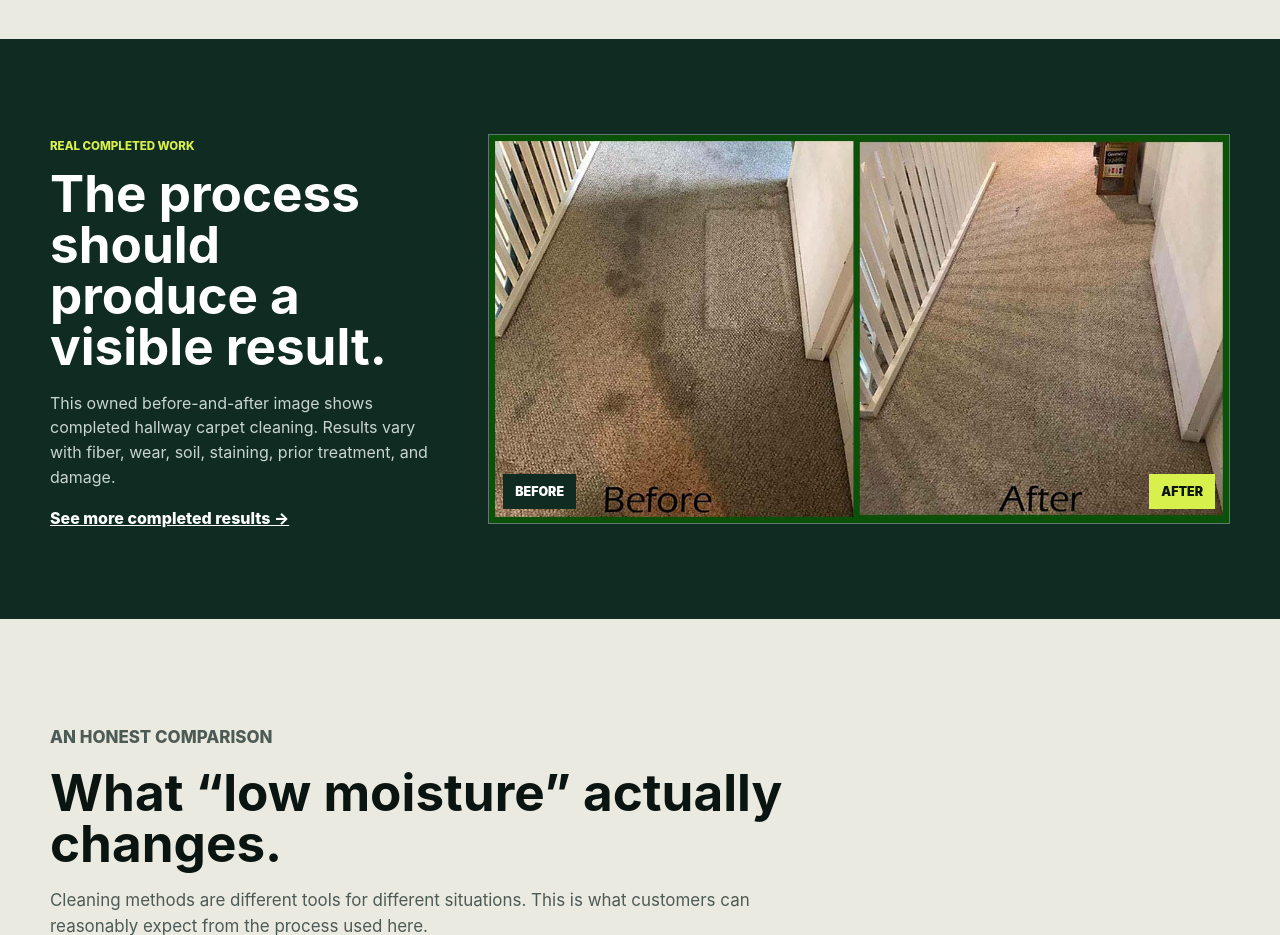
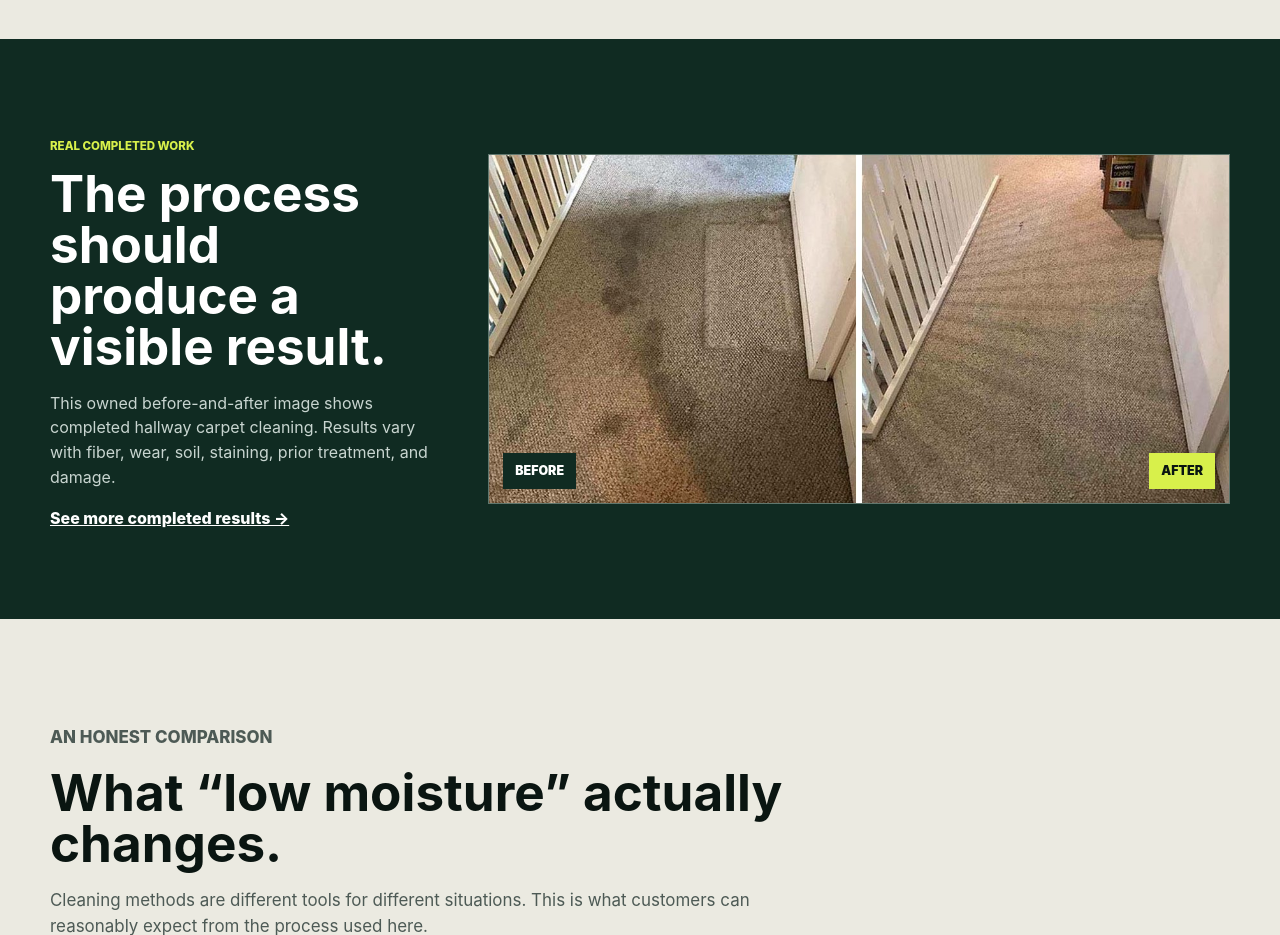
Before and after one commit to klang67205/Carpetcleaningsite, a website with bundled scripts: page low-moisture-carpet-cleaning/index.html in a window 1280 px wide. Shown: the part 1520-2455 px from the top of the page. Built offline with nearby package versions, Linux system fonts and the light colour scheme.

Commit message:
Low-moisture page: clean before/after photo

```diff
--- a/low-moisture-carpet-cleaning/index.html
+++ b/low-moisture-carpet-cleaning/index.html
@@ -32,7 +32,7 @@
   <main id="main">
     <section class="service-hero"><p class="eyebrow">How the cleaning works</p><h1>Low moisture. Strong agitation. Less time waiting on wet carpet.</h1><p class="lead">We use professional encapsulation chemistry and a counter-rotating brush machine to work through the carpet pile without heavily saturating it. Carpet typically dries in 1.5–2 hours.</p><div class="actions"><a class="button" href="https://book.housecallpro.com/book/Wichita-Carpet-Cleaning-Services/36104bbb2c7d409a8293445c570b5f8b?v2=true&attr=10858">See times &amp; book</a><a class="button button-secondary" href="#process">See all five steps</a></div><div class="service-facts"><div><strong>1.5–2 hours</strong><span>Typical dry time</span></div><div><strong>Five steps</strong><span>From walkthrough to finish</span></div><div><strong>Owner-operated</strong><span>The owner does the work</span></div></div></section>
     <section class="content-section" id="process"><div class="content-heading"><p class="eyebrow">The complete process</p><h2>Every visit follows a clear sequence.</h2><p>The goal is straightforward: understand the carpet first, loosen and agitate the soil, then finish the carpet cleanly without a long wet wait.</p></div><ol class="process-grid"><li><span>01</span><h3>Walkthrough</h3><p>Traffic areas, spots, carpet condition, and any concerns are reviewed before work begins.</p></li><li><span>02</span><h3>Pretreatment</h3><p>Professional cleaning solution is applied to begin loosening embedded soil.</p></li><li><span>03</span><h3>Low-moisture cleaning</h3><p>Cleaning chemistry works with brush agitation to release soil from the carpet fibers.</p></li><li><span>04</span><h3>Brush agitation</h3><p>Counter-rotating brushes work through the pile from multiple directions.</p></li><li><span>05</span><h3>Finish &amp; dry</h3><p>The carpet is given a final groom as appropriate, then typically dries in 1.5–2 hours.</p></li></ol></section>
-    <section class="proof-band" aria-labelledby="proof-title"><div><p class="eyebrow">Real completed work</p><h2 id="proof-title">The process should produce a visible result.</h2><p>This owned before-and-after image shows completed hallway carpet cleaning. Results vary with fiber, wear, soil, staining, prior treatment, and damage.</p><a href="../#results">See more completed results →</a></div><figure><div class="proof-image"><img src="../assets/results/hall-before-after.jpg" width="1200" height="630" loading="lazy" decoding="async" alt="Hallway carpet before cleaning and after cleaning"><span>Before</span><span>After</span></div></figure></section>
+    <section class="proof-band" aria-labelledby="proof-title"><div><p class="eyebrow">Real completed work</p><h2 id="proof-title">The process should produce a visible result.</h2><p>This owned before-and-after image shows completed hallway carpet cleaning. Results vary with fiber, wear, soil, staining, prior treatment, and damage.</p><a href="../#results">See more completed results →</a></div><figure><div class="proof-image"><img src="../assets/results/hall-ba.jpg" width="1161" height="546" loading="lazy" decoding="async" alt="Hallway carpet before cleaning and after cleaning"><span>Before</span><span>After</span></div></figure></section>
     <section class="content-section"><div class="content-heading"><p class="eyebrow">An honest comparison</p><h2>What “low moisture” actually changes.</h2><p>Cleaning methods are different tools for different situations. This is what customers can reasonably expect from the process used here.</p></div><table class="comparison"><thead><tr><th>What changes</th><th>Low-moisture process used here</th><th>Heavily saturated methods</th></tr></thead><tbody><tr><td>Moisture</td><td>Uses substantially less moisture and does not heavily saturate the carpet.</td><td>Introduces more water into the carpet during cleaning.</td></tr><tr><td>Dry time</td><td>Typically about 1.5–2 hours under ordinary conditions.</td><td>Varies by equipment, extraction, carpet, airflow, and conditions.</td></tr><tr><td>Mechanical action</td><td>Counter-rotating brushes agitate the carpet pile from multiple directions.</td><td>Agitation and extraction depend on the provider and method used.</td></tr><tr><td>Best decision</td><td>Useful when shorter dry time and a non-saturating process matter.</td><td>May be selected when a provider recommends a different method for the condition.</td></tr></tbody></table><p class="fine-print">No cleaning method can reverse permanent wear, fiber damage, bleaching, or every old stain or odor. Results and dry time vary with the carpet and conditions in the home.</p></section>
     <section class="content-section"><div class="content-heading"><p class="eyebrow">Good fit, clear limits</p><h2>Know what to expect before booking.</h2></div><div class="fit-grid"><article><h3>A good fit for</h3><ul><li>Routine residential carpet cleaning</li><li>Traffic lanes and everyday tracked-in soil</li><li>Customers who want carpet back in use sooner</li><li>Homes needing a clearly priced weekday visit</li></ul></article><article><h3>Discuss first</h3><ul><li>Permanent discoloration or damaged fibers</li><li>Severe contamination or an unknown odor source</li><li>Exceptionally large or unusual spaces</li><li>Commercial work or specialty materials</li></ul></article></div></section>
     <section class="content-section"><div class="content-heading"><p class="eyebrow">Clear residential pricing</p><h2>Start at $75, or cover the standard home scope for $99.</h2><p>$75 covers general cleaning of up to three areas or rooms. The $99 standard package covers up to five rooms, two hallways, and one standard staircase. Pet-treatment options are $85 small or $149 standard. Every additional area, room, hallway, or staircase is $15. Plus applicable tax.</p></div><p><a class="text-link" href="../#pricing">Compare every package and add-on →</a></p></section>
```
